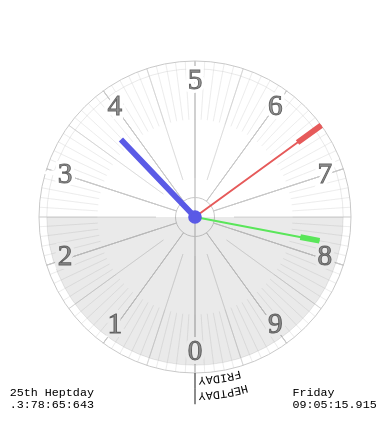
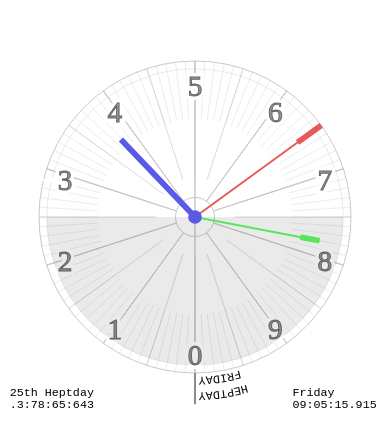
Before and after one commit to kybernetikos/UIT, a plain HTML site: page index.html in a window 390 px wide. Shown: the part 205-652 px from the top of the page. Drawn offline with Linux system fonts and the light colour scheme.

Commit message:
Trying to add icons for mobile (will probably need more attempts)

```diff
--- a/Clock.js
+++ b/Clock.js
@@ -49,11 +49,11 @@ var Clock = (function() {
         }
     }
 
-    function label(g, radius, startAngle, labels) {
+    function label(g, radius, startAngle, labels, scale) {
         for (var i = 0; i < labels.length; ++i) {
             var theta = startAngle + i * (Math.PI * 2 / labels.length);
-            var y = radius * Math.sin(theta) + 8;
-            if (y > 0) y -= 2;
+            var y = radius * Math.sin(theta) + 0.08 * scale;
+            if (y > 0) y -= 0.02 * scale;
             g.fillText(labels[i], radius * Math.cos(theta), y);
             g.strokeText(labels[i], radius * Math.cos(theta), y);
         }
@@ -121,10 +121,10 @@ var Clock = (function() {
             g.strokeStyle = "rgb(255, 255, 255)";
             g.lineWidth = 4 * scale / 100;
             // label(g, 90, offset, ["O", "I", "II", "III", "IV", "V", "VI", "VII", "VIII", "IX"]);
-            label(g, 0.70 * scale, zeroAngle, ["0", "1", "2", "3", "4", "5", "6", "7", "8", "9"]);
+            label(g, 0.70 * scale, zeroAngle, ["0", "1", "2", "3", "4", "5", "6", "7", "8", "9"], scale);
             g.strokeStyle = "rgb(100, 100, 100)";
             g.lineWidth = 0.5 * scale / 100;
-            label(g, 0.70 * scale, zeroAngle, ["0", "1", "2", "3", "4", "5", "6", "7", "8", "9"]);
+            label(g, 0.70 * scale, zeroAngle, ["0", "1", "2", "3", "4", "5", "6", "7", "8", "9"], scale);
         },
 
         drawHands: function drawHands(g, scale, date) {
--- a/index.html
+++ b/index.html
@@ -2,7 +2,13 @@
 <html>
 <head>
     <title>UIT - A Universal Decimal Time</title>
+
     <meta http-equiv="Content-Type" content="text/html; charset=UTF-8"/>
+    <meta name="viewport" content="width=device-width, initial-scale=1, maximum-scale=1">
+
+    <link rel="apple-touch-icon" href="images/icon_64.png" />
+    <link rel="apple-touch-icon-precomposed" href="images/icon_64.png" />
+
     <script src="solar/JulianDay.js"></script>
     <script src="solar/Time.js"></script>
     <script src="solar/SolarPosition.js"></script>
```
